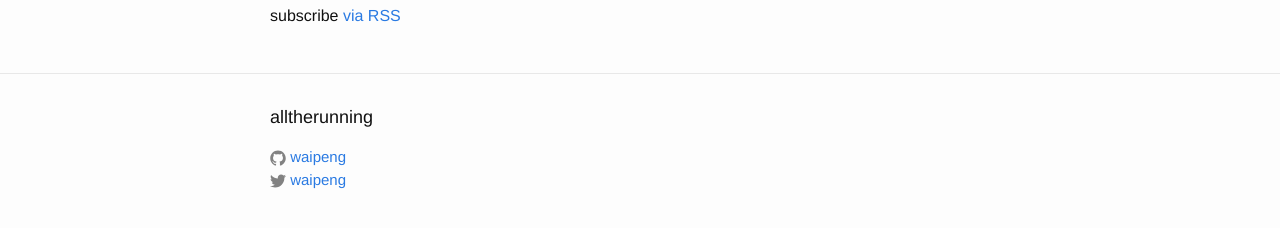
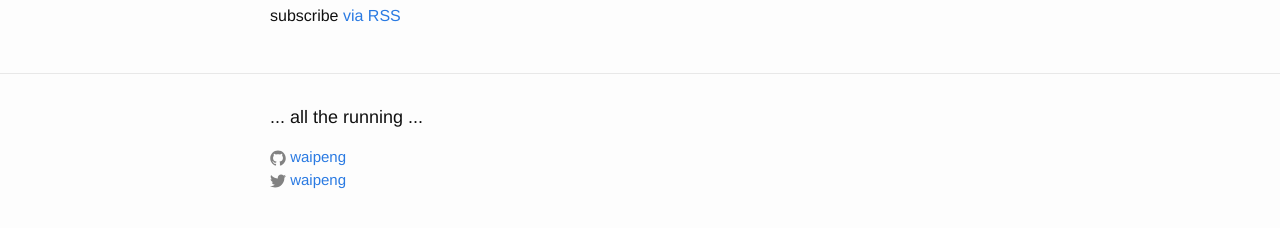
Before and after one commit to waipeng/alltherunning, a Jekyll site: the page built from index.html, in a window 1280 px wide. Shown: the part 332-560 px from the top of the page. Built offline with Jekyll 4.4.1, drawn with Linux system fonts in a browser that asks for light colours.

Commit message:
Update title

```diff
--- a/_config.yml
+++ b/_config.yml
@@ -1,5 +1,5 @@
 # Site settings
-title: alltherunning
+title: ... all the running ...
 email:
 description: > # this means to ignore newlines until "baseurl:"
     "Now, here, you see, it takes all the running you can do, to keep in the same place" - Red Queen
@@ -12,4 +12,4 @@ github_username:  waipeng
 markdown: kramdown
 
 port:    4000
-host:    115.146.94.130
+host:    127.0.0.1
```
